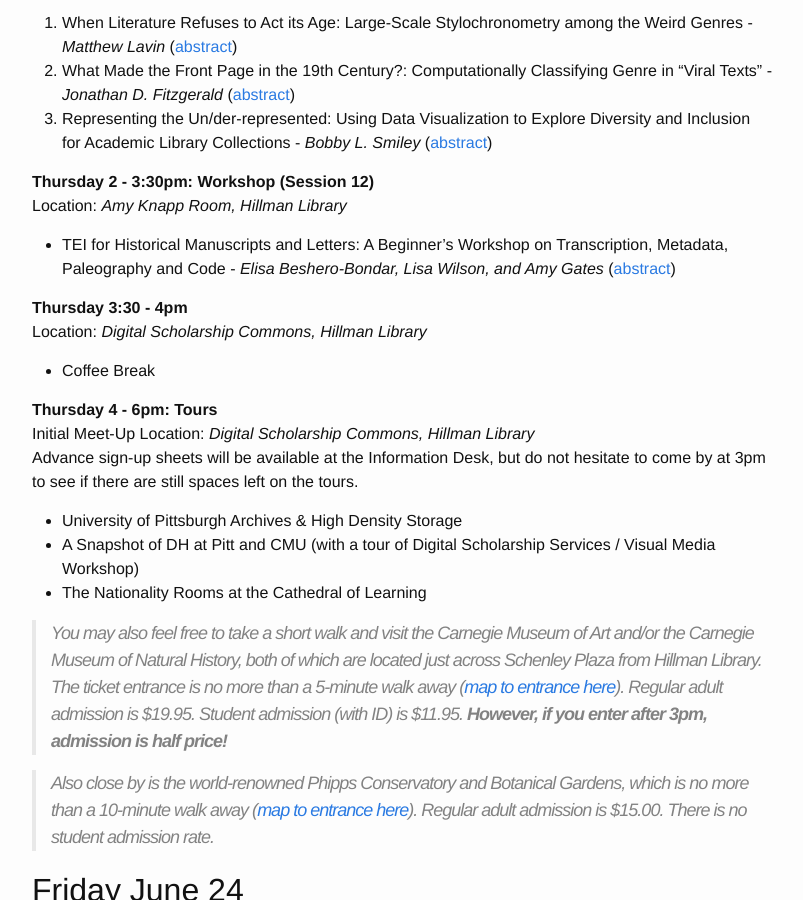
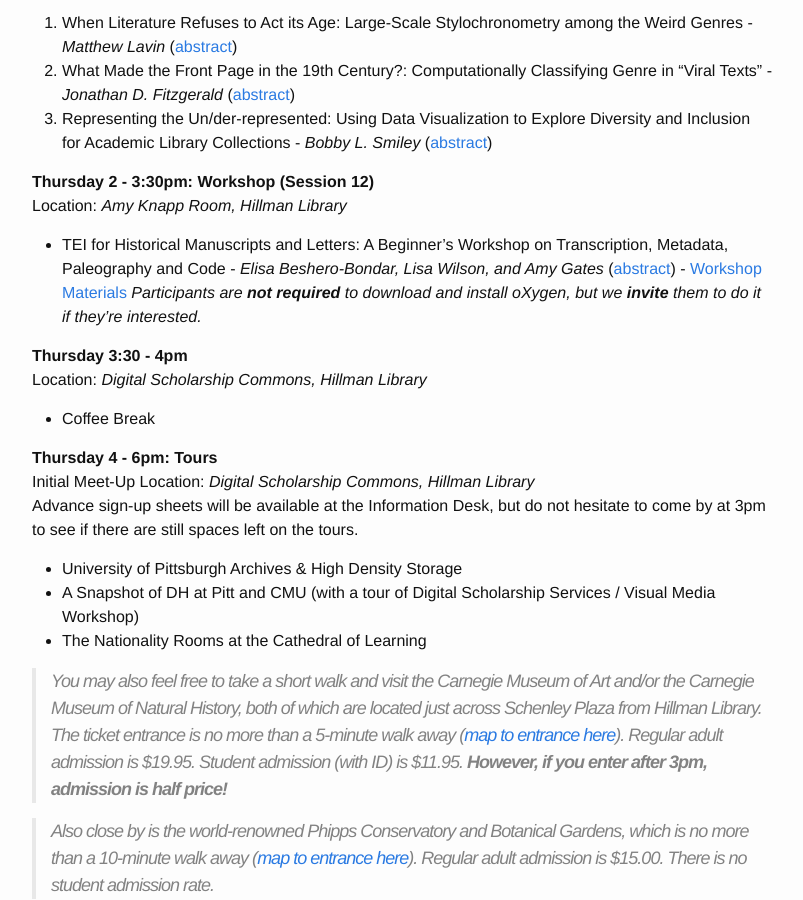
Before and after one commit to KeystoneDH/2016, a Jekyll site: the page built from schedule.md, in a window 1280 px wide and 900 px high, scrolled down 3768 px. Shown: the whole window, without its empty margins (238-1041 px from the left). Built offline with Jekyll 4.4.1, drawn with Linux system fonts in a browser that asks for light colours.

Commit message:
adding workshop materials

```diff
--- a/schedule.md
+++ b/schedule.md
@@ -156,7 +156,7 @@ Location: _Digital Scholarship Commons, Hillman Library_
 **Thursday 2 - 3:30pm: Workshop (Session 12)**
 Location: _Amy Knapp Room, Hillman Library_
 
-* TEI for Historical Manuscripts and Letters: A Beginner's Workshop on Transcription, Metadata, Paleography and Code - *Elisa Beshero-Bondar, Lisa Wilson, and Amy Gates* ([abstract](/2016/abstracts/#submission-12))
+* TEI for Historical Manuscripts and Letters: A Beginner's Workshop on Transcription, Metadata, Paleography and Code - *Elisa Beshero-Bondar, Lisa Wilson, and Amy Gates* ([abstract](/2016/abstracts/#submission-12)) - [Workshop Materials](https://drive.google.com/folderview?id=0B7bgSLLeaaMWV29acEQ3d1FUVWs&usp=drive_web) *Participants are **not required** to download and install oXygen, but we **invite** them to do it if they're interested.*
 
 **Thursday 3:30 - 4pm**
 Location: _Digital Scholarship Commons, Hillman Library_
```
